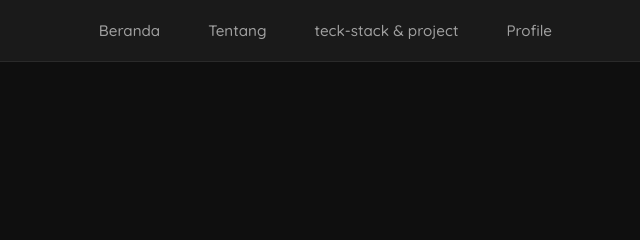
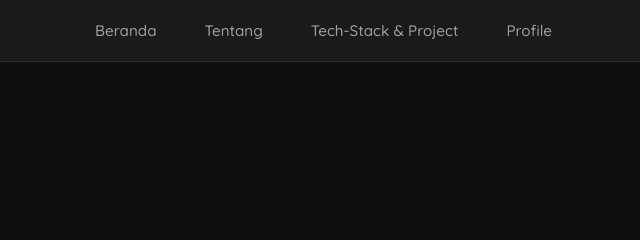
Before and after one commit to hafizhmaulanayusuf6-gif/tgsAkhirDicoding_profile, a plain HTML site: page index.html in a window 1280 px wide. Shown: the top 240 px of the page, 640-1280 px from the left. Drawn offline with Linux system fonts and the light colour scheme.

Commit message:
perbaikan navbar dan penambahan media sosial

```diff
--- a/index.html
+++ b/index.html
@@ -17,7 +17,7 @@
                 <ul>
                     <li><a href="#beranda">Beranda</a></li>
                     <li><a href="#tentang">Tentang</a></li>
-                    <li><a href="#tech-stack_project">teck-stack & project</a></li>
+                    <li><a href="#tech-stack_project">Tech-Stack & Project</a></li>
                     <li><a href="https://www.dicoding.com/users/12_hafizh_maulan4rp1/academies" target="_blank">Profile</a></li>
                 </ul>
             </nav>
```
